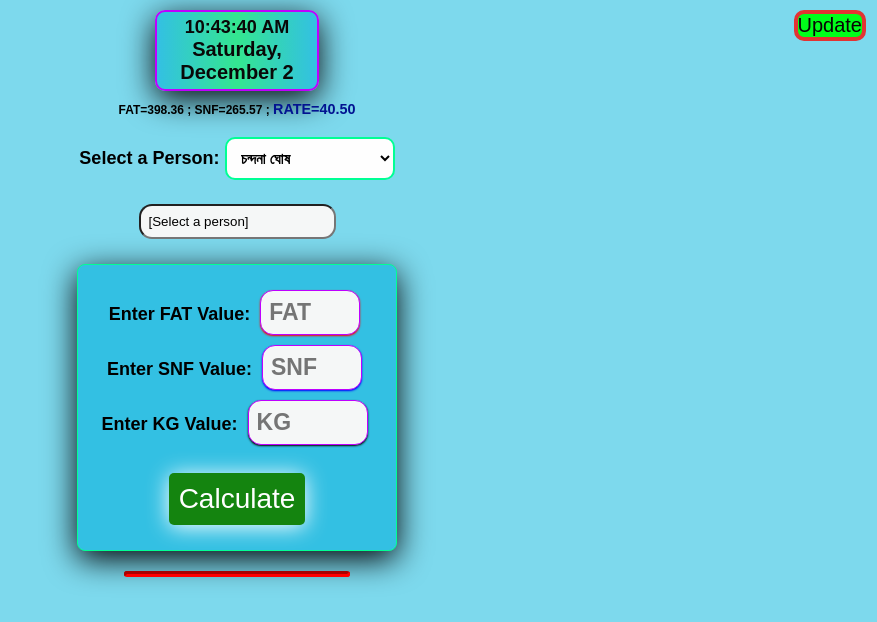
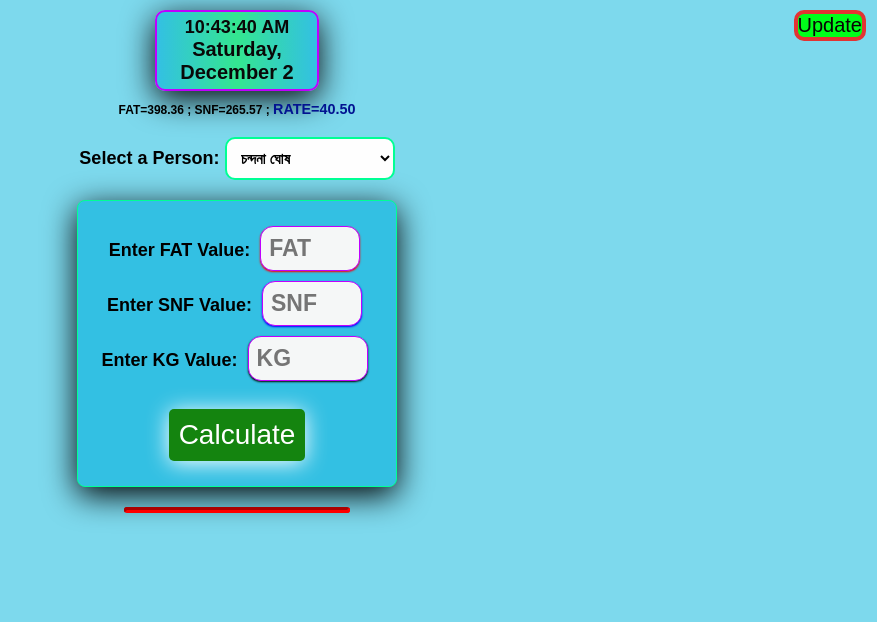
Before and after one commit to captain-delsagade/Abhijit_diaryCaL, a plain HTML site: page index.html in a window 1280 px wide. Shown: the whole page, without its empty margins (403-1280 px from the left). Drawn offline with Linux system fonts and the light colour scheme.

Commit message:
Update index.html

```diff
--- a/index.html
+++ b/index.html
@@ -38,7 +38,7 @@
 
             </select>
         </h3>
-    <span> <input type="text" id="phoneNumber" readonly value="[Select a person]">
+    <span> <input type="text" id="phoneNumber" hidden value="[Select a person]">
     </span>
         <div id="little">
             <label for="num1">Enter FAT Value: </label>
```
